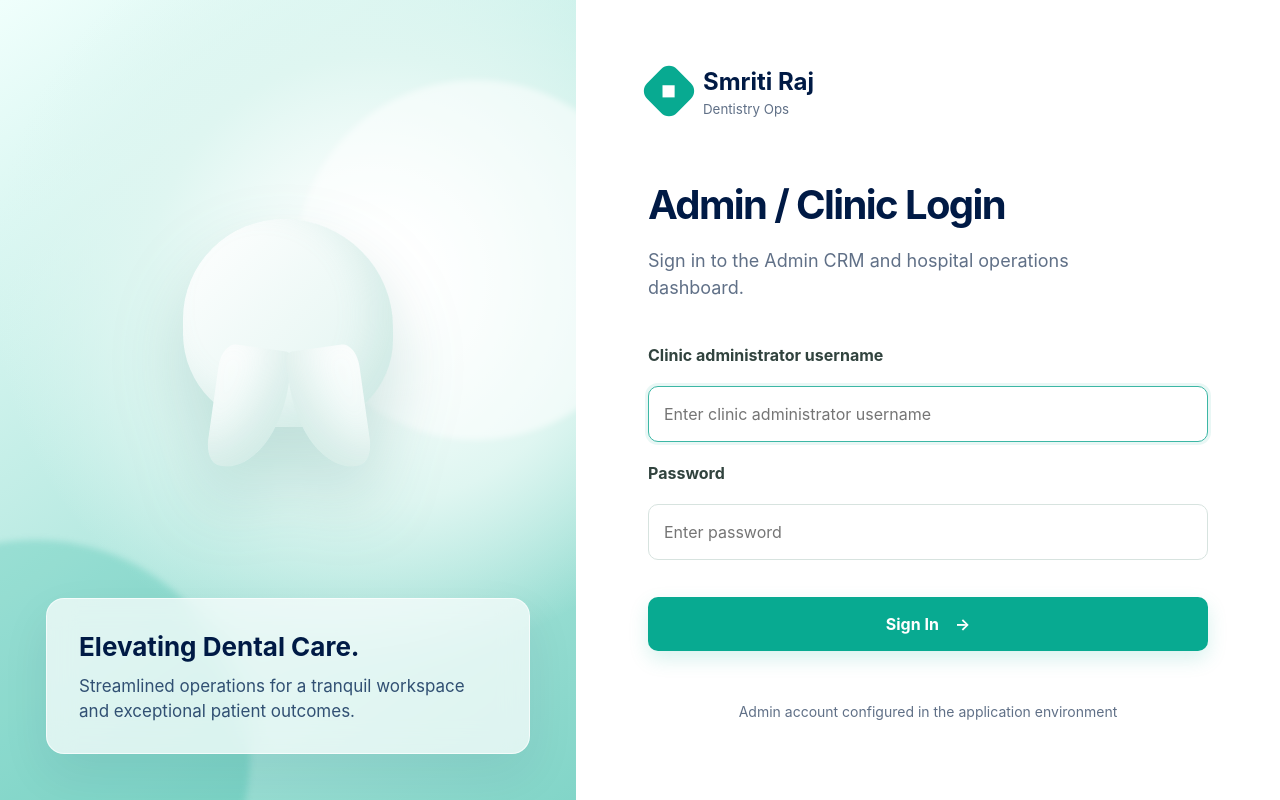
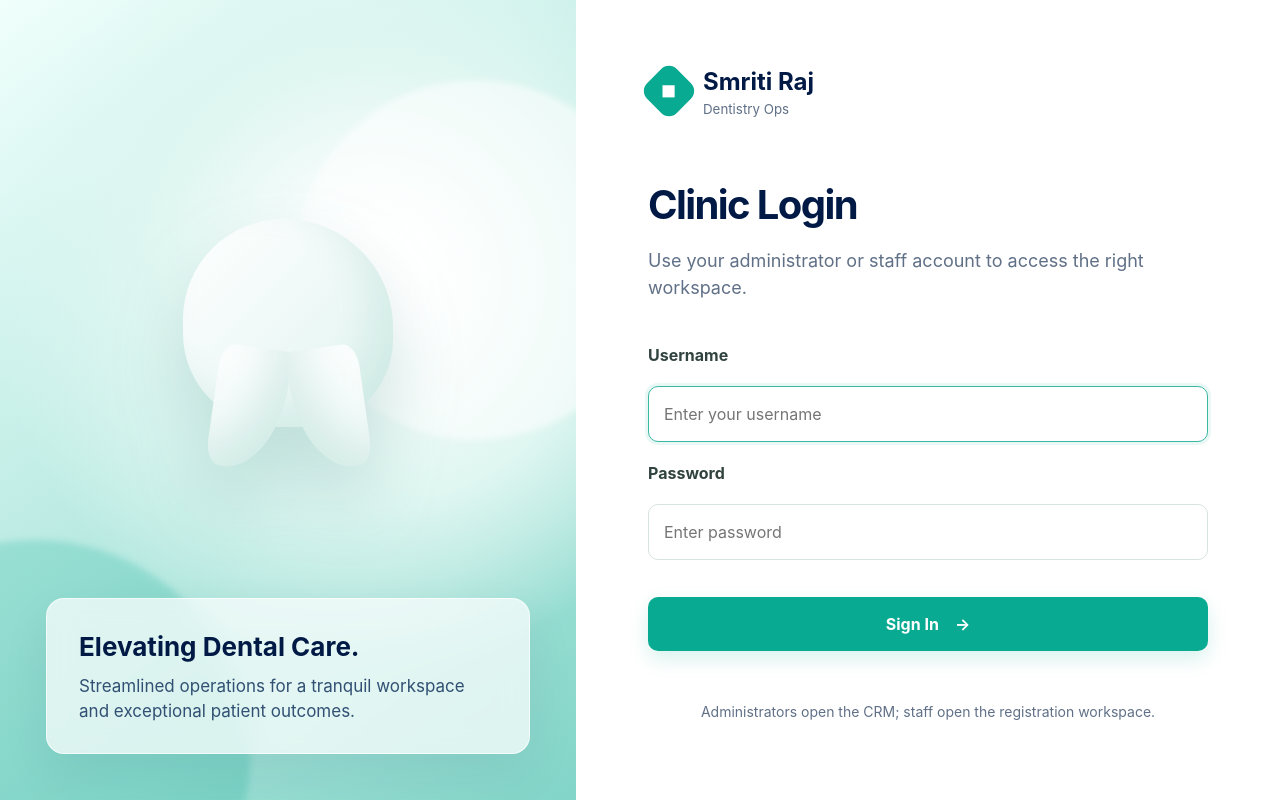
Before and after one commit to praathaaammmmm/Dental_QR, a FastAPI app: page /login in a window 1280 px wide. Run offline with FastAPI, Linux system fonts and the light colour scheme; parts of the project's set-up code (start-up, migrations or seed data) failed here and were passed over.

Commit message:
Unify clinic login and handle duplicate staff accounts

```diff
--- a/app/templates/login.html
+++ b/app/templates/login.html
@@ -1,4 +1,4 @@
-{% extends "base.html" %}{% block title %}{{ login_title|default('Admin / Clinic Login') }}{% endblock %}
+{% extends "base.html" %}{% block title %}{{ login_title|default('Clinic Login') }}{% endblock %}
 {% block content %}
 <div class="login-shell">
   <section class="login-visual" aria-hidden="true">
@@ -9,18 +9,18 @@
   <section class="login-panel">
     <div class="login-form-wrap">
       <div class="login-brand"><span class="brand-mark">◆</span><span><b>Smriti Raj</b><small>Dentistry Ops</small></span></div>
-      <h1>{{ login_title|default('Admin / Clinic Login') }}</h1>
-      <p class="muted login-lead">{{ login_lead|default('Sign in to the Admin CRM and hospital operations dashboard.') }}</p>
+      <h1>{{ login_title|default('Clinic Login') }}</h1>
+      <p class="muted login-lead">{{ login_lead|default('Use your administrator or staff account to access the right workspace.') }}</p>
       {% if error %}<div class="error" role="alert">{{ error }}</div>{% endif %}
       <form method="post" action="{{ login_action|default('/login') }}" class="login-form">
         <input type="hidden" name="_csrf_token" value="{{ csrf_token(request) }}">
-        <label for="username">{{ username_label|default('Clinic administrator username') }}</label>
-        <input id="username" type="text" name="username" autocomplete="username" placeholder="{{ username_placeholder|default('Enter clinic administrator username') }}" required autofocus>
+        <label for="username">{{ username_label|default('Username') }}</label>
+        <input id="username" type="text" name="username" autocomplete="username" placeholder="{{ username_placeholder|default('Enter your username') }}" required autofocus>
         <label for="password">Password</label>
         <input id="password" type="password" name="password" autocomplete="current-password" placeholder="Enter password" required>
         <button class="primary btn full" type="submit">Sign In <span>→</span></button>
       </form>
-      <p class="login-help">{{ login_help|default('Admin account configured in the application environment') }}</p>
+      <p class="login-help">{{ login_help|default('Administrators open the CRM; staff open the registration workspace.') }}</p>
     </div>
   </section>
 </div>
```
Also changed, not shown: app/routes/admin.py (+7 -1 lines), app/routes/auth.py (+13 -14 lines), tests/test_auth.py (+1 -1 lines), tests/test_frontend.py (+1 -1 lines), tests/test_staff_interface.py (+1 -1 lines), README.md.
